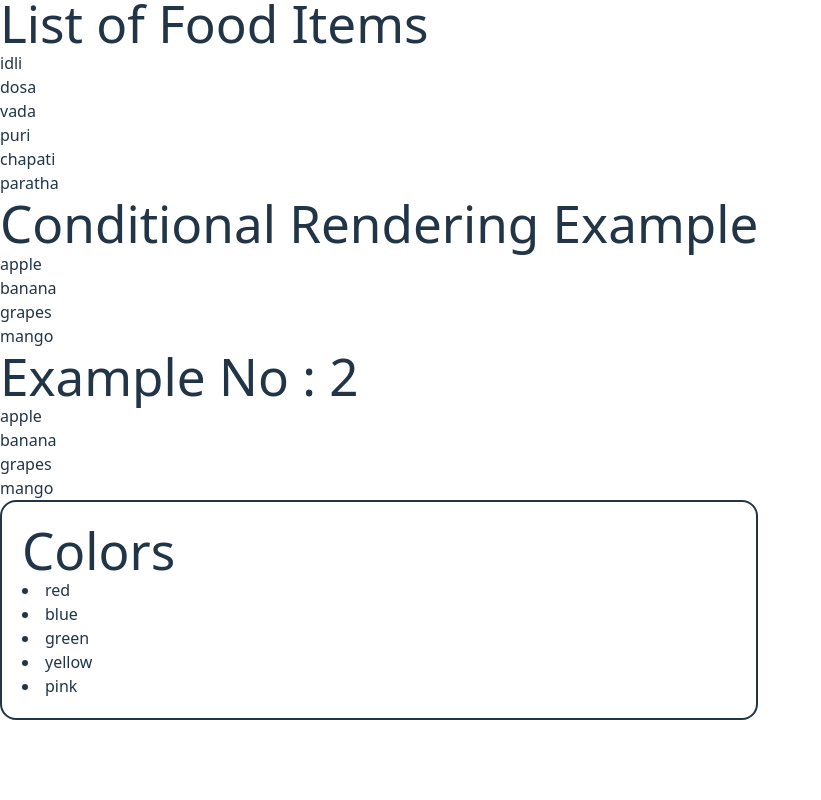
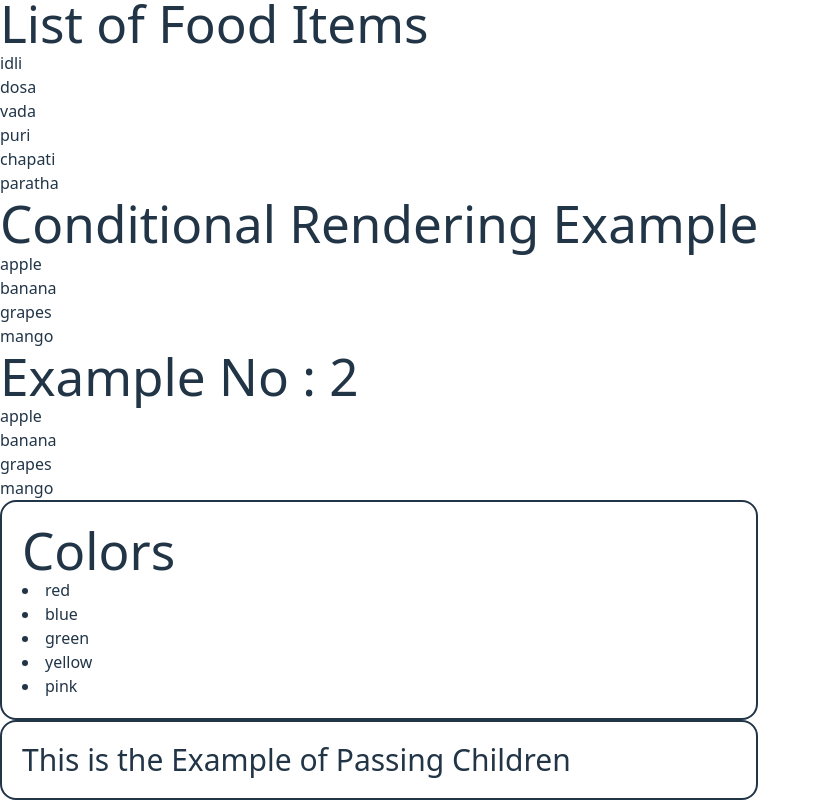
Before and after one commit to Mubashir-85/basic-react, a React (Vite) app: page / in a window 1280 px wide. Shown: the part 468-1268 px from the top of the page, without its empty margins (0-821 px from the left). Before the commit the page ends 1188 px from the top, so only its background shows below. Built offline with nearby package versions, Linux system fonts and the light colour scheme.

Commit message:
One more Example added

```diff
--- a/src/App.jsx
+++ b/src/App.jsx
@@ -59,6 +59,11 @@ function App() {
       <Container>
       <Props color={colors}/>
       </Container>
+      <Container>
+        <p className='text-3xl'>This is the Example of Passing Children</p>
+      </Container>
+
+
 
     </>
   )
```
